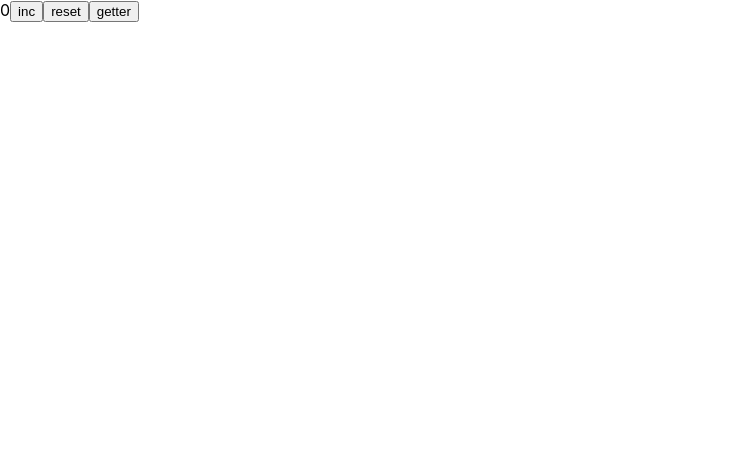
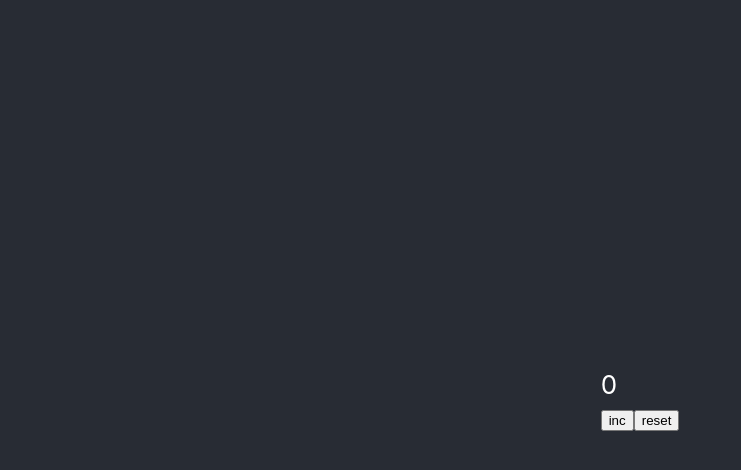
Before and after one commit to croked91/counter, a React (Create React App) app: page / in a window 1280 px wide. Shown: the top 470 px of the page, without its empty margins (0-741 px from the left). Built offline with nearby package versions, Linux system fonts and the light colour scheme.

Commit message:
added new function

```diff
--- a/src/App.css
+++ /dev/null
@@ -1,38 +0,0 @@
-.App {
-  text-align: center;
-}
-
-.App-logo {
-  height: 40vmin;
-  pointer-events: none;
-}
-
-@media (prefers-reduced-motion: no-preference) {
-  .App-logo {
-    animation: App-logo-spin infinite 20s linear;
-  }
-}
-
-.App-header {
-  background-color: #282c34;
-  min-height: 100vh;
-  display: flex;
-  flex-direction: column;
-  align-items: center;
-  justify-content: center;
-  font-size: calc(10px + 2vmin);
-  color: white;
-}
-
-.App-link {
-  color: #61dafb;
-}
-
-@keyframes App-logo-spin {
-  from {
-    transform: rotate(0deg);
-  }
-  to {
-    transform: rotate(360deg);
-  }
-}
--- /dev/null
+++ b/src/App.module.css
@@ -0,0 +1,11 @@
+.AppHeader {
+  background-color: #282c34;
+  min-height: 100vh;
+  display: grid;
+  flex-direction: column;
+  align-items: center;
+  justify-content: center;
+  font-size: calc(10px + 2vmin);
+  color: white;
+  grid-template-columns: 2;
+}
--- a/src/App.tsx
+++ b/src/App.tsx
@@ -1,18 +1,11 @@
-import './App.css';
+import s from './App.module.css';
 import React, { useState, useEffect, useRef } from 'react'
 import { stat } from 'fs';
+import { Display } from './Components/Display';
+import { Increment } from './Components/Increment';
+import { Reset } from './Components/Resset';
+import { FullCounter } from './Components/FullCounter';
 
-type IncrementerType = {
-  state: number
-  inc: () => void
-}
-
-const Incrementer = (props: IncrementerType) => {
-  if (props.state !== 5) { return (<button onClick={props.inc}>inc</button>) }
-  return (<button disabled onClick={props.inc}>inc</button>)
-
-
-}
 
 
 
@@ -29,16 +22,6 @@ function App() {
     localStorage.setItem("counterValue", JSON.stringify(state))
   }, [state])
 
-
-  const getter = () => {
-    let valueAsAString = localStorage.getItem("counterValue")
-    if (valueAsAString) {
-      let newValue = JSON.parse(valueAsAString)
-      setState(newValue)
-  }}
-
-
-
   const inc = () => {
     if (state <= 4) setState((prev)=>prev+1)
   }
@@ -48,11 +31,8 @@ function App() {
   }
 
   return (
-    <div >
-      {state}
-      <Incrementer inc={inc} state={state} />
-      <button onClick={reset}>reset</button>
-      <button onClick={getter}>getter</button>
+    <div className={s.AppHeader}>
+      <FullCounter state={state} reset={reset} inc={inc}/>
     </div>
   );
 }
--- /dev/null
+++ b/src/Components/Button.tsx
@@ -0,0 +1,11 @@
+import React from "react";
+
+type ButtonType = {
+    name: string
+    callback: ()=>void
+    disable: boolean
+}
+
+export const Button = (props: ButtonType) => {
+    return <button disabled={props.disable} onClick={props.callback}>{props.name}</button>
+}
--- /dev/null
+++ b/src/Components/Counter.module.css
@@ -0,0 +1,5 @@
+
+.Main{
+  display: none;
+  color: aqua;
+}
--- /dev/null
+++ b/src/Components/Display.tsx
@@ -0,0 +1,9 @@
+import React from "react";
+
+type DisplayType = {
+    state: number
+}
+
+export const Display = (props:DisplayType) => {
+    return <div>{props.state}</div>
+}
--- /dev/null
+++ b/src/Components/FullCounter.tsx
@@ -0,0 +1,22 @@
+import React from "react";
+import { Display } from "./Display";
+import { Increment } from "./Increment";
+import { Reset } from "./Resset";
+import s from "../App.module.css"
+
+type FullCounterType = {
+    state: number
+    reset: ()=>void
+    inc: ()=>void
+
+}
+
+export const FullCounter = (props: FullCounterType) => {
+    return (
+        <div className={s.Main}>
+            <Display state={props.state}/>
+            <Increment state={props.state} inc={props.inc}/>
+            <Reset callback={props.reset}/>
+        </div>
+    )
+}
--- /dev/null
+++ b/src/Components/Increment.tsx
@@ -0,0 +1,13 @@
+import React from "react";
+import { Button } from "./Button";
+
+type IncrementerType = {
+    state: number
+    inc: () => void
+  }
+
+export const Increment = (props: IncrementerType) => {
+return (<Button
+        disable={props.state !== 5 ? false : true}
+        callback={props.inc}
+        name={'inc'}/>)}
--- /dev/null
+++ b/src/Components/Resset.tsx
@@ -0,0 +1,12 @@
+import React from "react";
+import { Button } from "./Button";
+
+type ResetType = {
+    callback: () => void
+  }
+
+export const Reset = (props: ResetType) => {
+return (<Button
+        callback={props.callback}
+        name={'reset'}
+        disable={false}/>)}
```
